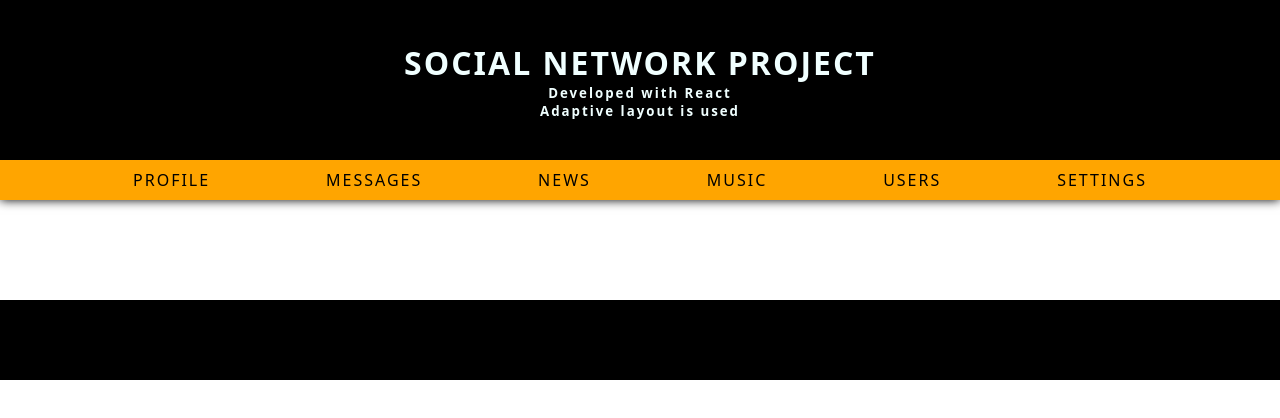
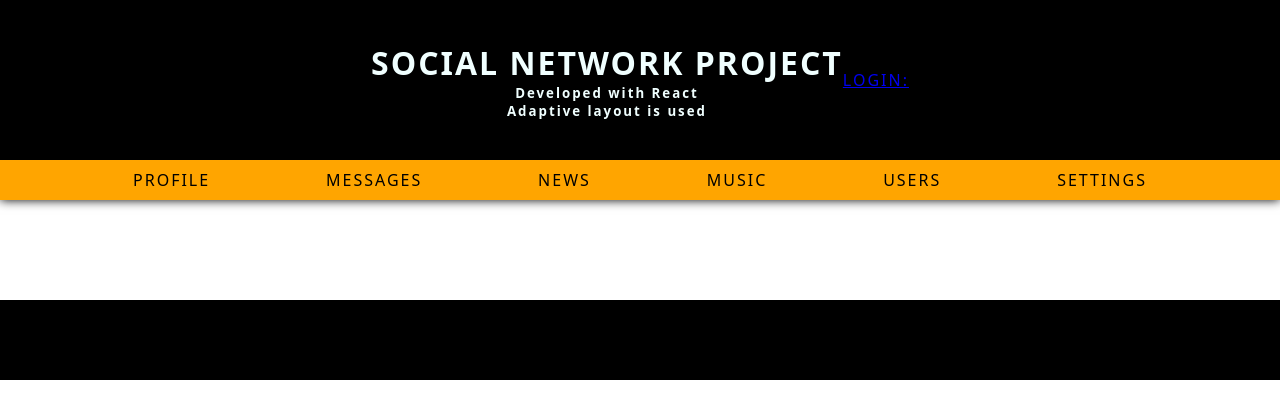
Before and after one commit to aboriskaa/react_learning, a React (Create React App) app: page / in a window 1280 px wide. Shown: the top 418 px of the page. Built offline with nearby package versions, Linux system fonts and the light colour scheme; no server answers.

Commit message:
cookie, login

```diff
--- a/src/App.js
+++ b/src/App.js
@@ -1,5 +1,4 @@
 import React from 'react';
-import Header from './components/Header/Header';
 import Navbar from './components/Navbar/Navbar';
 import ProfileContainer from './components/Profile/ProfileContainer';
 import DialogsConteiner from './components/Dialogs/DialogsConteiner';
@@ -7,11 +6,12 @@
 import { Routes, Route } from 'react-router-dom';
 import './App.css';
 import UsersContainer from './components/Users/UsersContainer';
+import HeaderContainer from './components/Header/HeaderContainer';
 
 
 const App = () => {
   return <>
-    <Header />
+    <HeaderContainer />
     <Navbar />
     <div className='wrapper_bg_img'>
       <Routes>
--- a/src/components/Header/Header.jsx
+++ b/src/components/Header/Header.jsx
@@ -1,14 +1,25 @@
 import React from 'react';
-import classes from './Header.module.css';
+import style from './Header.module.css';
+import { NavLink } from 'react-router-dom';
 
-const Header = () => {
+const Header = (props) => {
+
     return (
-        <header className={classes.header}>
-            <div className={classes.logo}>
+        <header className={style.header}>
+            <div className={style.logo}>
                 <h1>SOCIAL NETWORK PROJECT</h1>
                 <h5>Developed with React</h5>
                 <h5>Adaptive layout is used</h5>
             </div>
+
+            <div className={style.loginBlock}>
+                {props.isAuth ? props.login : <NavLink to='/profile' >LOGIN:</NavLink>}
+            </div>
+
+
+            {/* <NavLink to='/profile' className={({ isActive }) => isActive ? activeClassName : undefined}
+                    >Profile
+                    </NavLink> */}
         </header>
     );
 }
--- a/src/components/Header/Header.module.css
+++ b/src/components/Header/Header.module.css
@@ -13,6 +13,11 @@
   letter-spacing: 4px;
 }
 
+.loginBlock {
+  float: right;
+  color: white;
+  text-align: right;
+}
 
 @media (max-width: 480px) {
   .logo {
--- /dev/null
+++ b/src/components/Header/HeaderContainer.jsx
@@ -0,0 +1,26 @@
+import React from 'react';
+import Header from './Header'
+import * as axios from "axios";
+import { connect } from 'react-redux';
+import { setAuthUserData } from '../../redux/auth_reducer'
+
+class HeaderContainer extends React.Component {
+    componentDidMount() {
+        axios.get(`https://social-network.samuraijs.com/api/1.0/auth/me`, { withCredentials: true })
+            .then(response => {
+                if (response.data.resultCode === 0) {
+                    let { id, login, email } = response.data.data;
+                    this.props.setAuthUserData(id, email, login);
+                }
+                // debugger;
+            })
+    }
+    render() {
+        return <Header {...this.props} />
+    }
+}
+const mapStateToProps = (state) => ({
+    isAuth: state.auth.isAuth,
+    login: state.auth.login
+})
+export default connect(mapStateToProps, { setAuthUserData })(HeaderContainer);
--- /dev/null
+++ b/src/redux/auth_reducer.js
@@ -0,0 +1,25 @@
+const SET_USER_DATA = 'SET_USER_DATA';
+
+let initialState = {
+    userId: null,
+    email: null,
+    login: null,
+    isAuth: false
+}
+
+export const authReducer = (state = initialState, action) => {
+
+    switch (action.type) {
+        case SET_USER_DATA:
+            return {
+                ...state,
+                ...action.data,
+                isAuth: true
+            }
+
+        default:
+            return state;
+    }
+}
+
+export const setAuthUserData = (userId, email, login) => ({ type: SET_USER_DATA, data: { userId, email, login } })
--- a/src/redux/redux-store.js
+++ b/src/redux/redux-store.js
@@ -3,13 +3,15 @@
 import { messageReducer } from "./messages_reducer";
 import { sidebarReducer } from "./sidebar_reducer";
 import { usersReducer } from './users_reducer';
+import { authReducer } from './auth_reducer';
 
 let store = configureStore({
     reducer: {
         profilePage: profileReducer,
         messagesPage: messageReducer,
         sidebar: sidebarReducer,
-        usersPage: usersReducer
+        usersPage: usersReducer,
+        auth: authReducer
     }
 })
 
```
